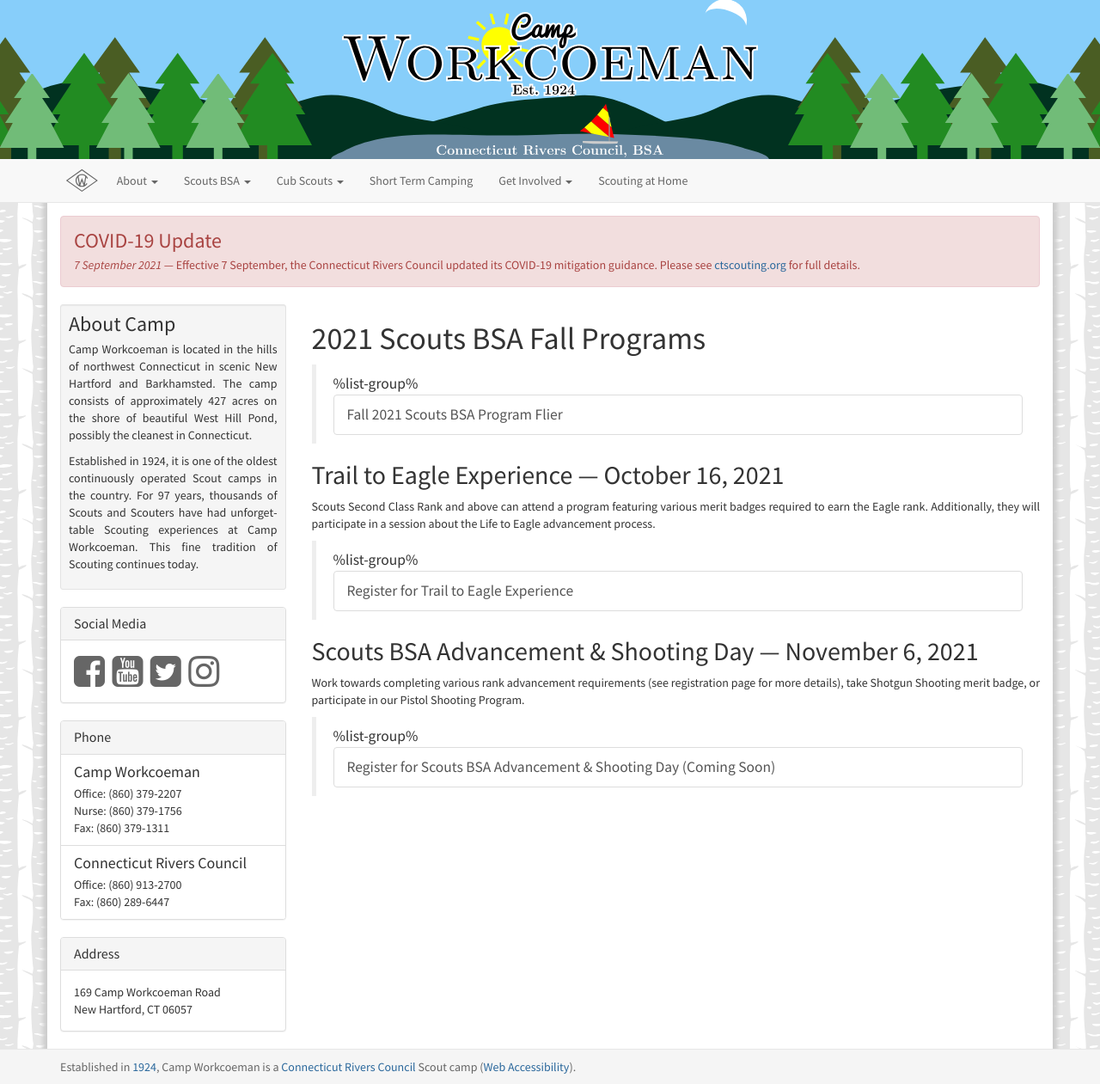
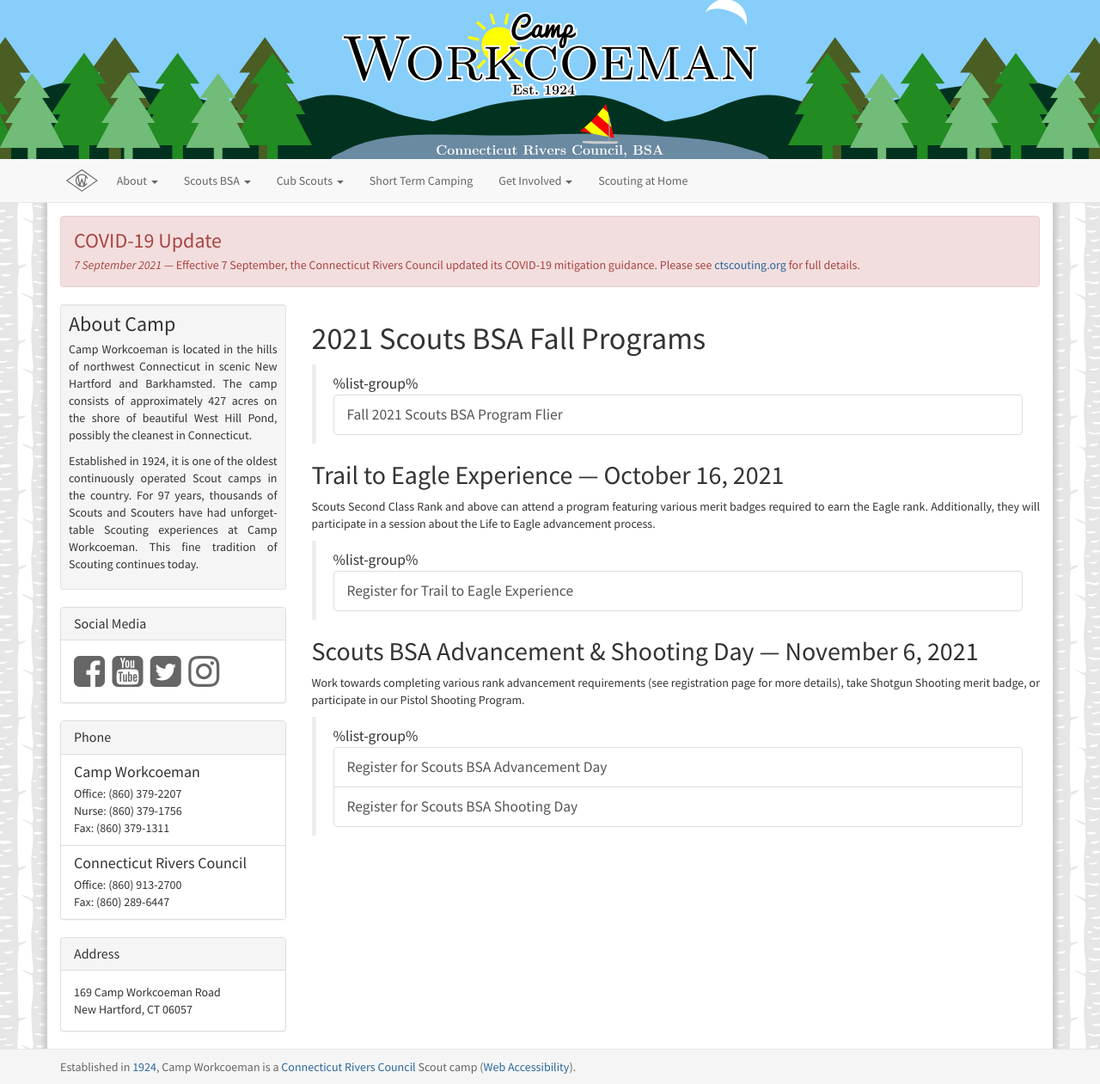
Before and after one commit to campworkcoeman/campworkcoeman.org, a Jekyll site: the page built from scouts-bsa/2021-fall-programs.md, in a window 1280 px wide. Shown: the whole page at 86% size. Built offline with Jekyll 4.4.1, drawn with Linux system fonts in a browser that asks for light colours; nearby versions of some CDN libraries; Markdown is read by kramdown in place of the engine named in the settings.

Commit message:
Add registration links for remaining fall events.

```diff
--- a/scouts-bsa/2021-fall-programs.md
+++ b/scouts-bsa/2021-fall-programs.md
@@ -21,4 +21,5 @@
 Work towards completing various rank advancement requirements (see registration page for more details), take Shotgun Shooting merit badge, or participate in our Pistol Shooting Program.
 
 > %list-group%
-> <a href="https://scoutingevent.com/" class="list-group-item">Register for Scouts BSA Advancement & Shooting Day (Coming Soon)</a>
+> <a href="https://scoutingevent.com/066-51316" class="list-group-item">Register for Scouts BSA Advancement Day</a>
+> <a href="https://scoutingevent.com/066-51354" class="list-group-item">Register for Scouts BSA Shooting Day</a>
```
Also changed, not shown: cub-scouts/2021-fall-programs.md (+1 -1 lines).
